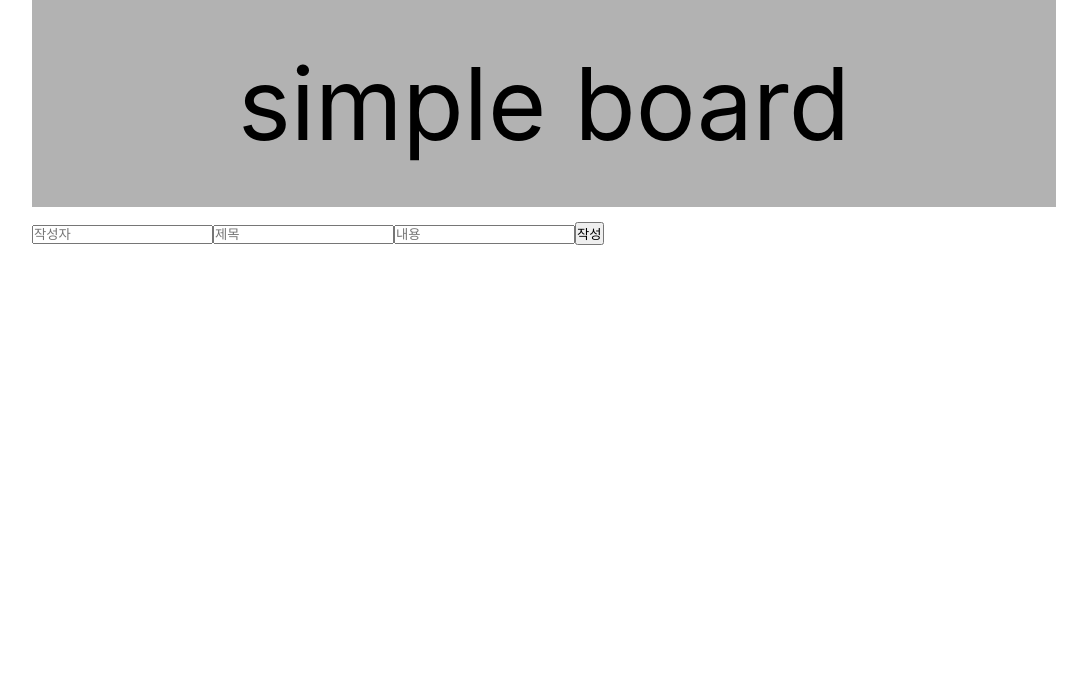
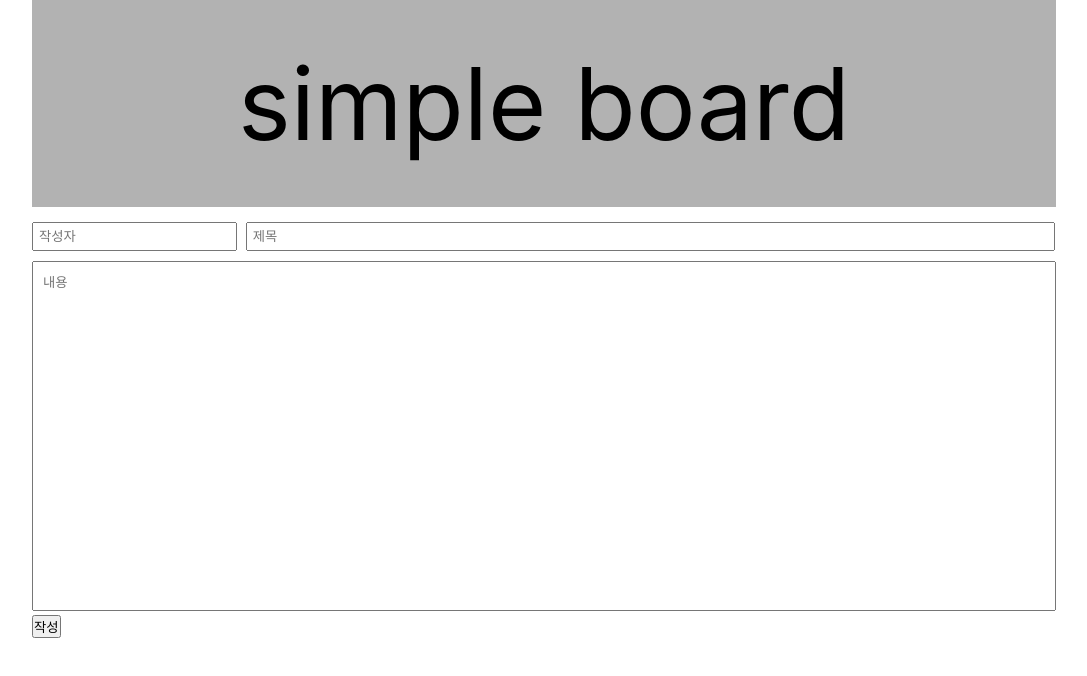
Before and after one commit to hellun205/simple-board, a React (Create React App) app: page /write in a window 1280 px wide. Shown: the top 676 px of the page, without its empty margins (96-1183 px from the left). Built offline with nearby package versions, Linux system fonts and the light colour scheme.

Commit message:
write style

```diff
--- a/src/pages/write.tsx
+++ b/src/pages/write.tsx
@@ -1,5 +1,9 @@
 import { FC, useState } from "react";
 import { useNavigate } from "react-router-dom";
+import classNames from "classnames/bind";
+import styles from "../styles/write.module.css";
+
+const cx = classNames.bind(styles);
 
 interface Props {
   writePost: (title: string, content: string, author: string) => void;
@@ -13,8 +17,10 @@ const Write: FC<Props> = ({ writePost }) => {
   const navigate = useNavigate();
 
   return (
+    <div className={cx("wrapper")}>
       <div>
         <input
+          className={cx("author")}
           placeholder="작성자"
           value={author}
           onChange={(e) => {
@@ -22,19 +28,22 @@ const Write: FC<Props> = ({ writePost }) => {
           }}
         ></input>
         <input
+          className={cx("title")}
           placeholder="제목"
           value={title}
           onChange={(e) => {
             setTitle(e.target.value);
           }}
         ></input>
-      <input
+      </div>
+
+      <textarea
         placeholder="내용"
         value={content}
         onChange={(e) => {
           setContent(e.target.value);
         }}
-      ></input>
+      ></textarea>
       <button
         onClick={() => {
           writePost(title, content, author);
--- /dev/null
+++ b/src/styles/write.module.css
@@ -0,0 +1,24 @@
+input {
+  padding: 5px;
+}
+
+textarea {
+  margin-top: 10px;
+  padding: 10px;
+  resize: none;
+  width: 100%;
+  height: 50%;
+}
+
+.wrapper {
+  height: 700px;
+}
+
+.author {
+  margin-right: 9px;
+  width: 20%;
+}
+
+.title {
+  width: 79%;
+}
```
Lines whose indentation alone changed are shown as unchanged.
